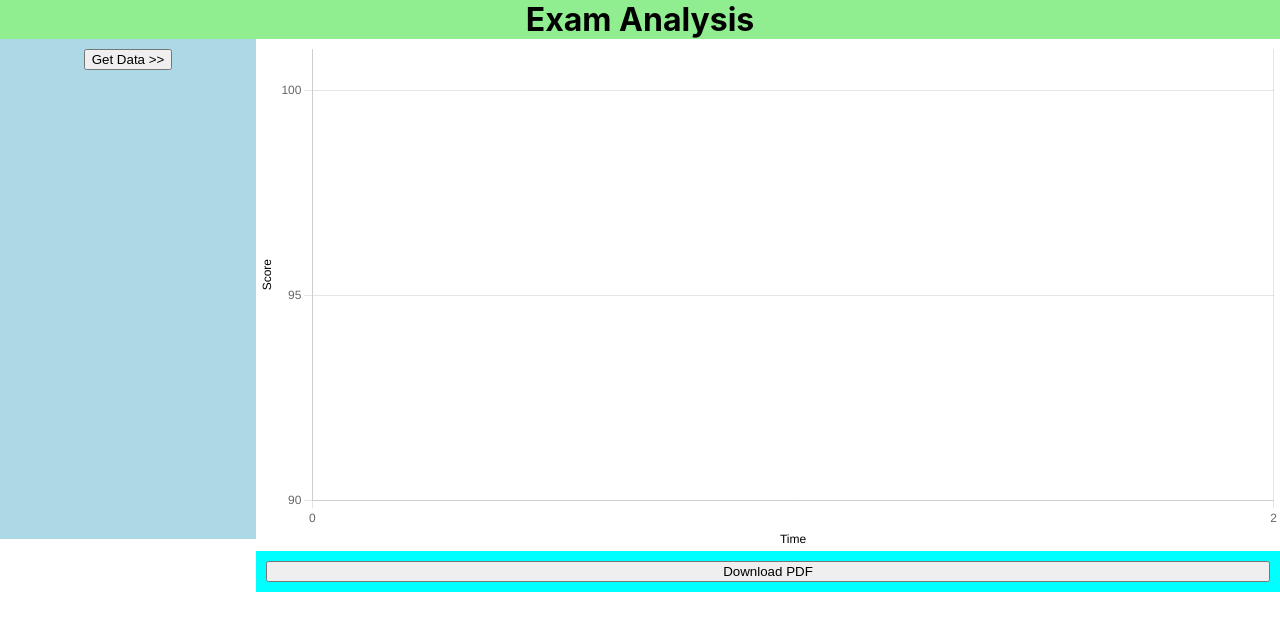
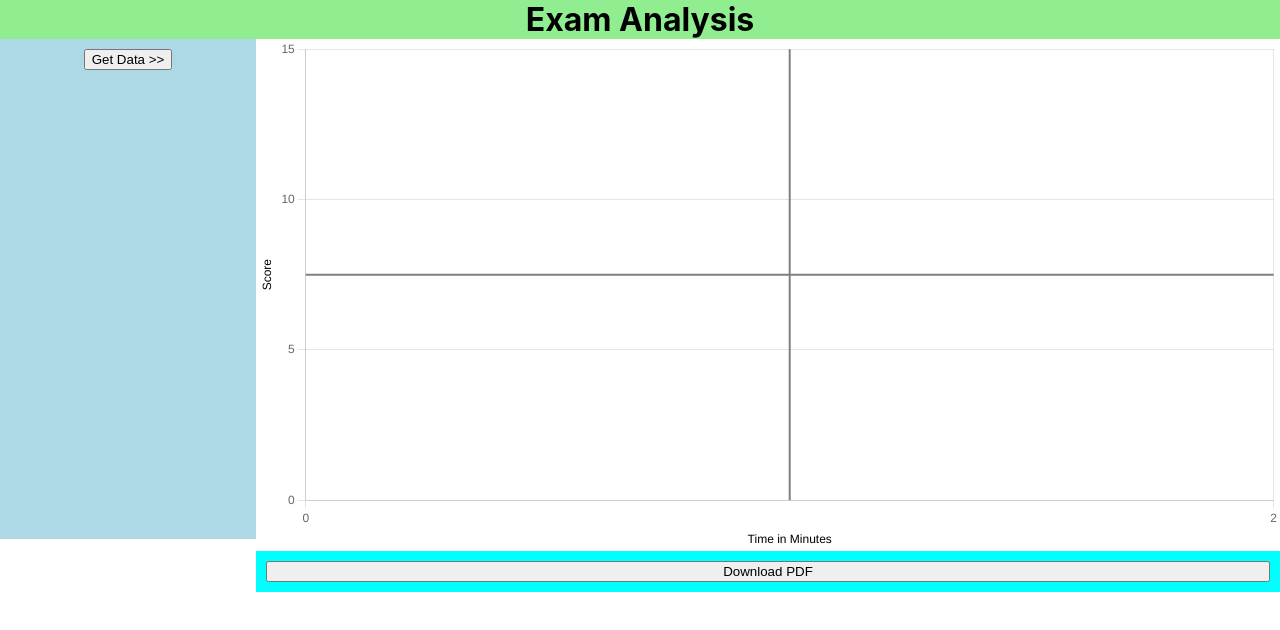
Before and after one commit to BeckyReed/MET633Group6, a React (Create React App) app in the folder client/exam_analysis/: page / in a window 1280 px wide. Shown: the top 630 px of the page. Built offline with nearby package versions, Linux system fonts and the light colour scheme.

Commit message:
Quadrents (equal)

```diff
--- a/client/exam_analysis/src/ChartPane.js
+++ b/client/exam_analysis/src/ChartPane.js
@@ -1,5 +1,5 @@
-import { Scatter } from "react-chartjs-2";
-import { Chart as ChartJS, Colors } from "chart.js/auto";
+import { Scatter, Line } from "react-chartjs-2";
+import { Chart as ChartJS, Colors, LineElement } from "chart.js/auto";
 import './ChartPane.css';
 import './scripts/ChartHandling';
 import { colorArray } from './resource/color';
@@ -9,7 +9,10 @@ import { useState, useEffect } from 'react';
 
 
 
-ChartJS.register(Colors);
+ChartJS.register(
+    Colors,
+    LineElement
+    );
 
 const bgColor = {
     id: 'bgColor',
@@ -23,11 +26,55 @@ const bgColor = {
     }
 };
 
+const hQuadrentLine = {
+    id: 'hQuadrentLine',
+    beforeDatasetsDraw(chart, args, pluinOptions) {
+        const{
+            ctx,
+            chartArea: {top, right, bottom, left, width, height},
+            scales: {x,y}
+        } = chart;
+        ctx.save();
+
+        ctx.beginPath();
+        ctx.lineWidth = 2;
+        ctx.strokeStyle = 'gray';
+        ctx.moveTo(left, ((bottom+top)/2));
+        ctx.lineTo(right, ((bottom+top)/2));
+        ctx.stroke();
+        ctx.restore();
+
+    }
+};
+
+const vQuadrentLine = {
+    id: 'vQuadrentLine',
+    beforeDatasetsDraw(chart, args, pluinOptions) {
+        const{
+            ctx,
+            chartArea: {top, right, bottom, left, width, height},
+            scales: {x,y}
+        } = chart;
+        ctx.save();
+
+        ctx.beginPath();
+        ctx.lineWidth = 2;
+        ctx.strokeStyle = 'gray';
+        ctx.moveTo(((width/2)+left), top);
+        ctx.lineTo(((width/2)+left), bottom);
+        ctx.stroke();
+        ctx.restore();
+
+    }
+};
+
+
 
 const options = {
     elements: {
         point: {
-            pointStyle: 'rectRot'
+            pointStyle: 'rectRot',
+            radius: 4
         }
     },
     scales: {
@@ -37,19 +84,19 @@ const options = {
                 text: 'Score',
                 color: 'rgb(0,0,0)'
             },
-            max: 100,
+            //max: 100,
             ticks: {
                 stepSize: 5,
                 includeBounds: false
             },
             afterDataLimits: function(axis) {
-/*                 if (axis.max < 90){
+                if (axis.max < 90){
                     axis.max +=10;
                 } else {
                     axis.max = 100;
-                    axis.max +=1;
-                } */
-                axis.max +=1;
+                    //axis.max +=1;
+                }
+                //axis.max +=1;
                 if (axis.min >= 5) {
                     axis.min -=1;
                 }
@@ -58,7 +105,7 @@ const options = {
         x: {
             title: {
                 display: true,
-                text: 'Time',
+                text: 'Time in Minutes',
                 color: 'rgb(0,0,0)'
             },
             //suggestedMax: 100,
@@ -74,11 +121,8 @@ const options = {
             }
         }
     },
-    bgColor: {
-        color: 'white'
-    },
+    plugins: {
 
-    plugins: {
         colors: {
             forceOverride: true
         }
@@ -249,7 +293,7 @@ function ChartPane({ toChartPaneList, toChartPaneExams }) {
         <div className="chart">
 
             {/* <div>{toChartPane()}</div> */}
-            <Scatter id="scatterChart" options={options} plugins={[bgColor]} data={chartData(toChartPaneList(), colorArray)} />
+            <Scatter id="scatterChart" options={options} plugins={[bgColor, hQuadrentLine, vQuadrentLine]} data={chartData(toChartPaneList(), colorArray)} />
             <button className="download" onClick={downloadPDF}>Download PDF</button>
         </div>
     );
```
